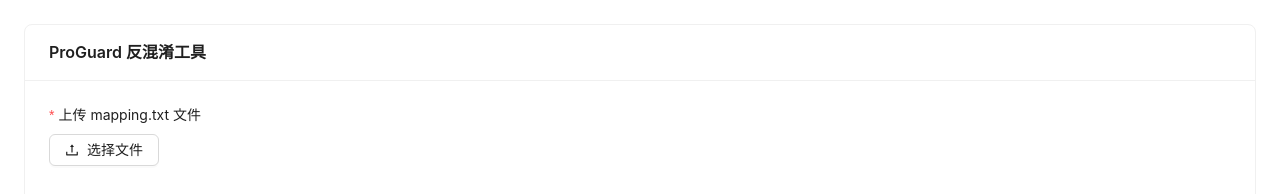
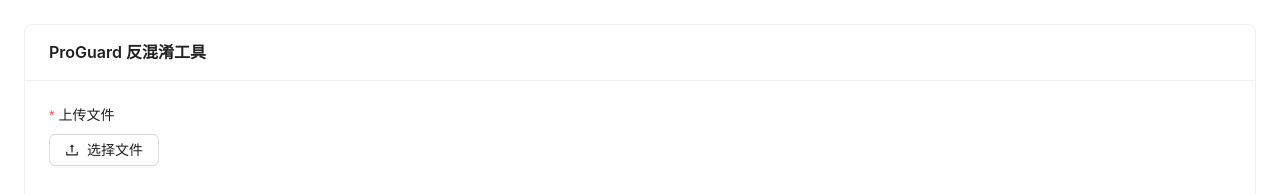
Before and after one commit to halifox/android_tools, a Next.js app: page / in a window 1280 px wide. Shown: the top 194 px of the page. Built offline with nearby package versions, Linux system fonts and the light colour scheme.

Commit message:
Adjust upload layout

```diff
--- a/src/app/page.tsx
+++ b/src/app/page.tsx
@@ -11,10 +11,6 @@
 
     const handleSubmit = async ({mapping, obfuscated}: { mapping: string, obfuscated: string }) => {
         try {
-            if (!mapping) {
-                return modal.error({title: '请上传 mapping.txt 文件',})
-            }
-
             setLoading(true)
             const deobfuscated = await retrace(mapping, obfuscated)
             form.setFieldsValue({obfuscated: deobfuscated})
@@ -32,8 +28,7 @@
     const onChange = ({file}: { file: UploadFile }) => {
         if (file.status === 'done') {
             const url = file.response.url;
-            console.log('上传成功，文件地址:', url);
-            form.setFieldsValue({mapping: url})
+            form.setFieldValue('mapping', url)
         }
     }
 
@@ -43,20 +38,26 @@
             style={{margin: '24px'}}
         >
             <Form form={form} layout="vertical" onFinish={handleSubmit}>
+                <Form.Item name="mapping" hidden={true}/>
                 <Form.Item
-                    label="上传 mapping.txt 文件"
-                    name="mapping"
-                    rules={[{required: true, message: '请上传 mapping.txt 文件'}]}
+                    label="上传文件"
+                    name="upload"
+                    valuePropName="fileList"
+                    getValueFromEvent={e => (Array.isArray(e) ? e : e?.fileList)}
+                    rules={[{
+                        required: true,
+                        message: '请上传文件',
+                        validator: (_, value) =>
+                            form.getFieldValue("mapping")
+                                ? Promise.resolve()
+                                : Promise.reject(new Error('请上传文件')),
+                    }]}
                 >
-                    <Upload maxCount={1} accept=".txt" action="/api/upload" onChange={onChange}>
+                    <Upload action="/api/upload" maxCount={1} accept=".txt" onChange={onChange}>
                         <Button icon={<UploadOutlined/>}>选择文件</Button>
                     </Upload>
                 </Form.Item>
-                <Form.Item
-                    label="混淆内容"
-                    name="obfuscated"
-                    rules={[{required: true, message: '请输入混淆内容'}]}
-                >
+                <Form.Item label="混淆内容" name="obfuscated" rules={[{required: true, message: '请输入混淆内容'}]}>
                     <Input.TextArea
                         rows={30}
                         placeholder="粘贴混淆日志..."
@@ -77,11 +78,7 @@
                 </Form.Item>
                 <Form.Item>
                     <Space>
-                        <Button
-                            htmlType="submit"
-                            type="primary"
-                            loading={loading}
-                        >
+                        <Button htmlType="submit" type="primary" loading={loading}>
                             反混淆
                         </Button>
                     </Space>
```
